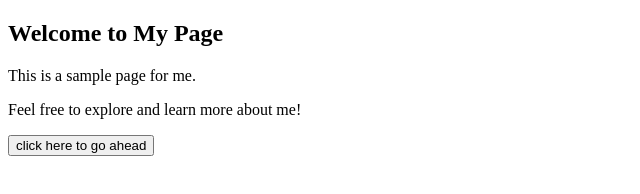
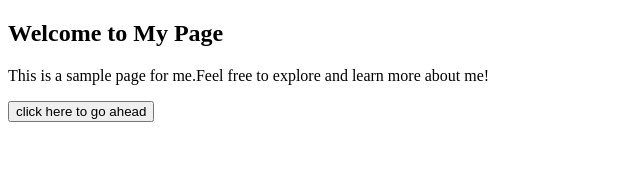
Before and after one commit to lydieuwayezu/assignment2, a plain HTML site: page lydie/mine.html in a window 1280 px wide. Shown: the whole page, without its empty margins (0-640 px from the left). Drawn offline with Linux system fonts and the light colour scheme.

Commit message:
morning dear

```diff
--- a/lydie/mine.html
+++ b/lydie/mine.html
@@ -7,7 +7,7 @@
 </head>
 <body>
   <h2>Welcome to My Page</h2>
-  <p>This is a sample page for me.</p>
+  <p>This is a sample page for me.</hand some we
   <p>Feel free to explore and learn more about me!</p>
   <button>click here to go ahead</button>
 
```
